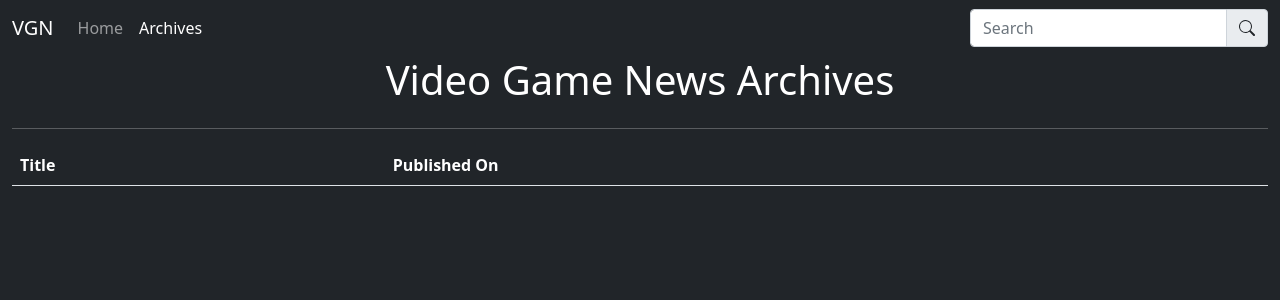
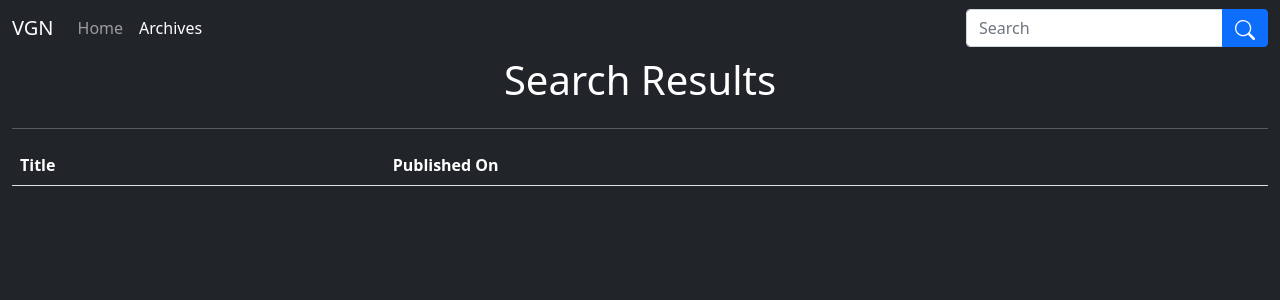
Before and after one commit to SergioSimental/VGN, a Django app: template news_api/templates/news/search.html in a window 1280 px wide. Shown: the top 300 px of the page. Run offline with Django 3.2, Linux system fonts and the light colour scheme; the template is opened without the code that fills it, so the values that code supplies are empty.

Commit message:
search bar fixes

```diff
--- a/news_api/templates/news/search.html
+++ b/news_api/templates/news/search.html
@@ -33,23 +33,23 @@
 						<a class="nav-link active" href="{% url 'archive' %}">Archives</a>
 					</li>
 				</ul>
-				<form class="d-flex input-group w-auto ">
-					<input class="form-control" type="search" placeholder="Search"
-						aria-label="Search">
-					<span class="input-group-text" id="basic-addon1">
-						<svg xmlns="http://www.w3.org/2000/svg" width="16" height="16"
+				<form class="d-flex input-group w-auto" action="{% url 'search' %}">
+					<input class="form-control" type="text" placeholder="Search" aria-label="Search"
+						name="search">
+					<button type="submit" class="btn btn-primary btn-block">
+						<svg xmlns="http://www.w3.org/2000/svg" width="20" height="20"
 							fill="currentColor" class="bi bi-search" viewBox="0 0 16 16">
 							<path
 								d="M11.742 10.344a6.5 6.5 0 1 0-1.397 1.398h-.001c.03.04.062.078.098.115l3.85 3.85a1 1 0 0 0 1.415-1.414l-3.85-3.85a1.007 1.007 0 0 0-.115-.1zM12 6.5a5.5 5.5 0 1 1-11 0 5.5 5.5 0 0 1 11 0z">
 							</path>
 						</svg>
-					</span>
+					</button>
 				</form>
 			</div>
 		</div>
 	</nav>
 	<div class="d-flex justify-content-center align">
-		<h1>Video Game News Archives</h1>
+		<h1>Search Results</h1>
 	</div>
 
 	<div class="container-fluid">
```
Also changed, not shown: news_api/templates/news/archive.html (+11 -13 lines), news_api/templates/news/home.html (+8 -7 lines), news_api/views.py (+11 -9 lines).
